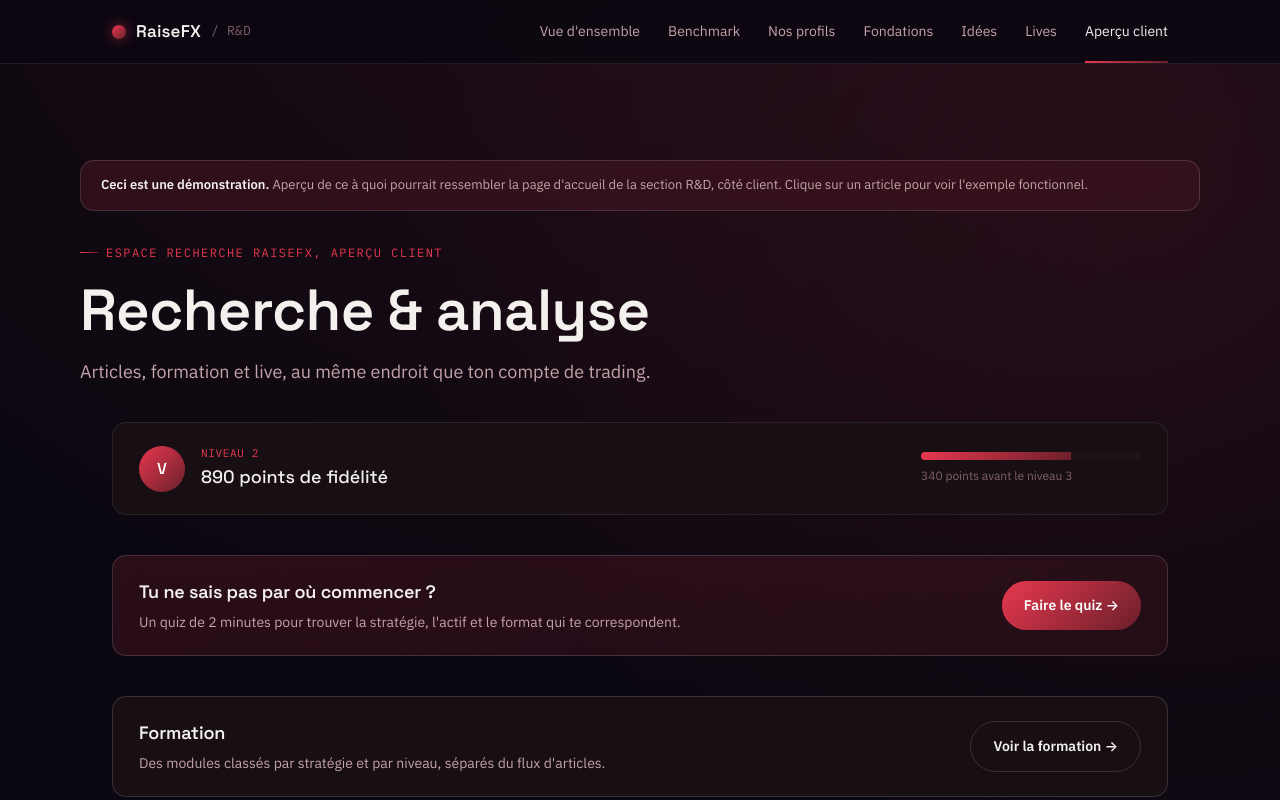
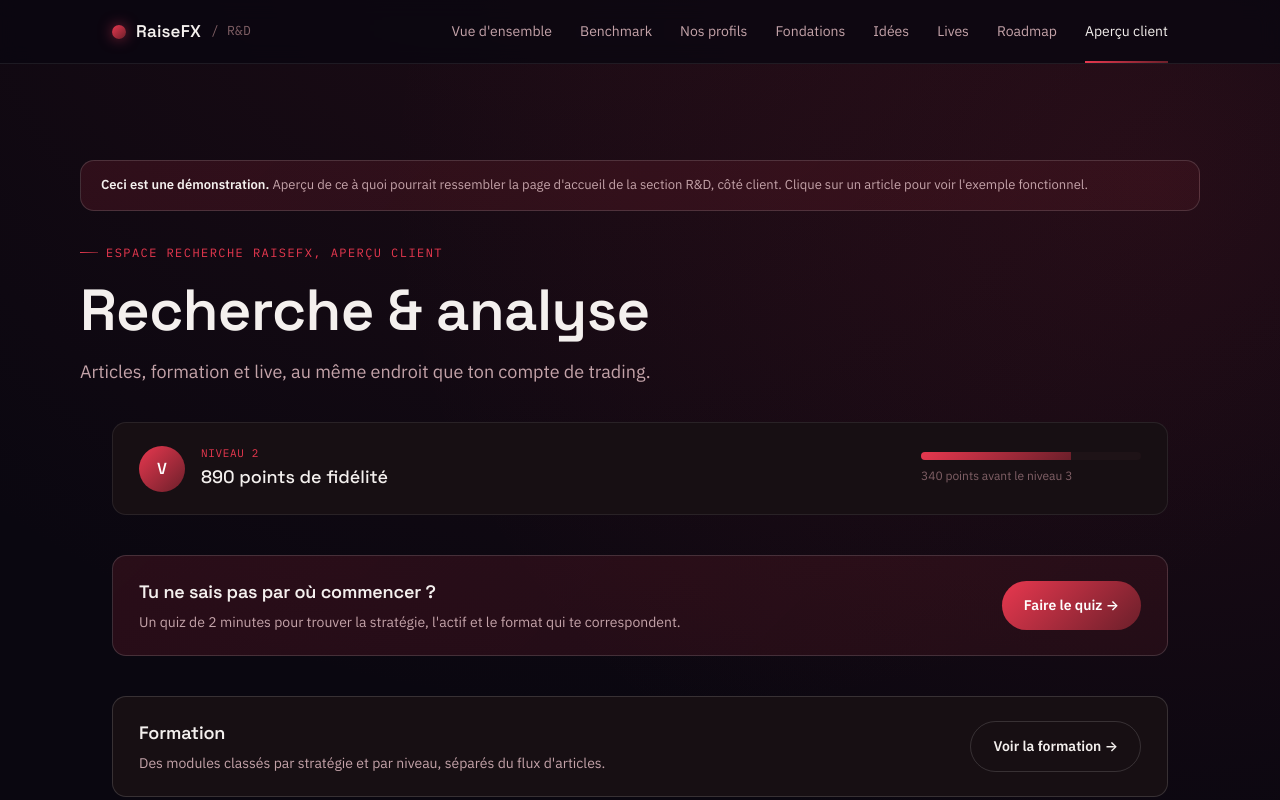
Before and after one commit to macairehugo01-glitch/idea, a website: page public/exemple-accueil.html in a window 1280 px wide. Shown: the top 800 px of the page. Drawn offline with Linux system fonts and the light colour scheme.

Commit message:
Update exemple-accueil.html

```diff
--- a/public/exemple-accueil.html
+++ b/public/exemple-accueil.html
@@ -110,6 +110,7 @@
       <a href="formation.html">Fondations</a>
       <a href="idees.html">Idées</a>
       <a href="lives.html">Lives</a>
+      <a href="roadmap.html">Roadmap</a>
       <a href="exemple-accueil.html" class="active">Aperçu client</a>
     </div>
   </div>
```
